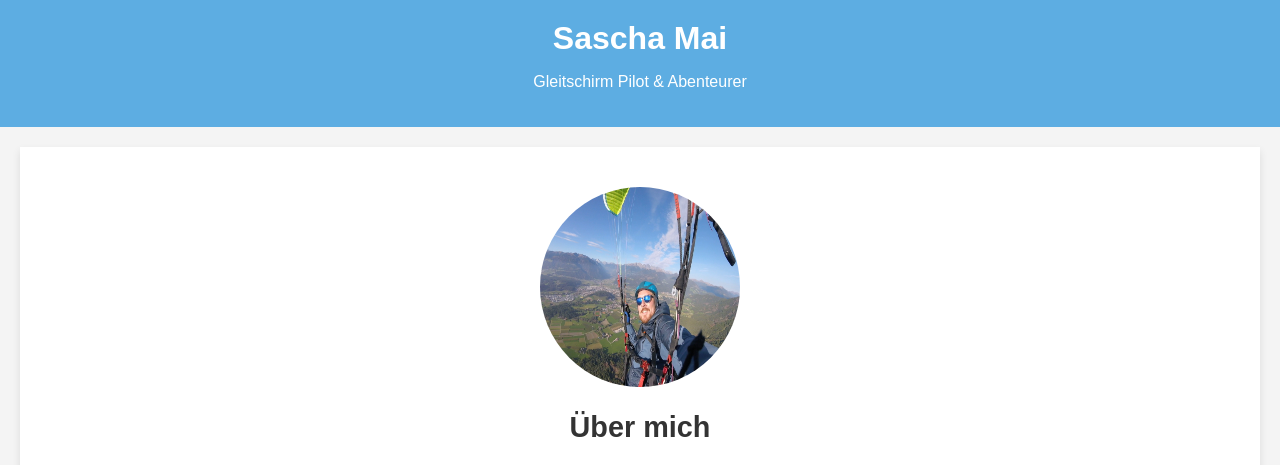
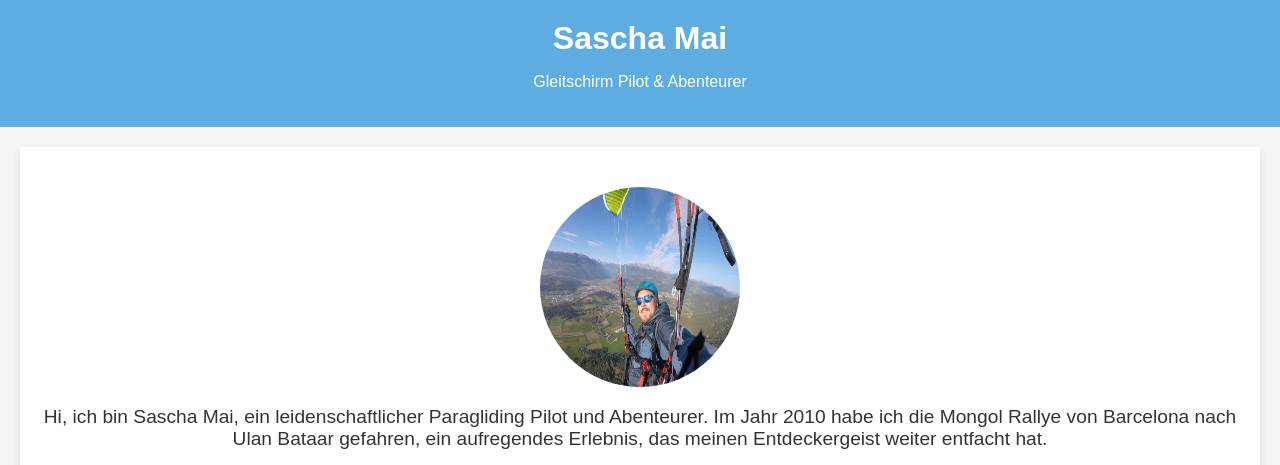
Before and after one commit to smai263/sascha-mai-website, a plain HTML site: page index.html in a window 1280 px wide. Shown: the top 465 px of the page. Drawn offline with Linux system fonts and the light colour scheme.

Commit message:
Update index.html

```diff
--- a/index.html
+++ b/index.html
@@ -84,7 +84,6 @@
 <main>
     <section class="bio">
         <img src="profilfoto.jpg" alt="Profilfoto von Sascha Mai" class="profile-photo">
-        <h2>Über mich</h2>
         <p>Hi, ich bin Sascha Mai, ein leidenschaftlicher Paragliding Pilot und Abenteurer. Im Jahr 2010 habe ich die Mongol Rallye von Barcelona nach Ulan Bataar gefahren, ein aufregendes Erlebnis, das meinen Entdeckergeist weiter entfacht hat.</p>
     </section>
 
```
